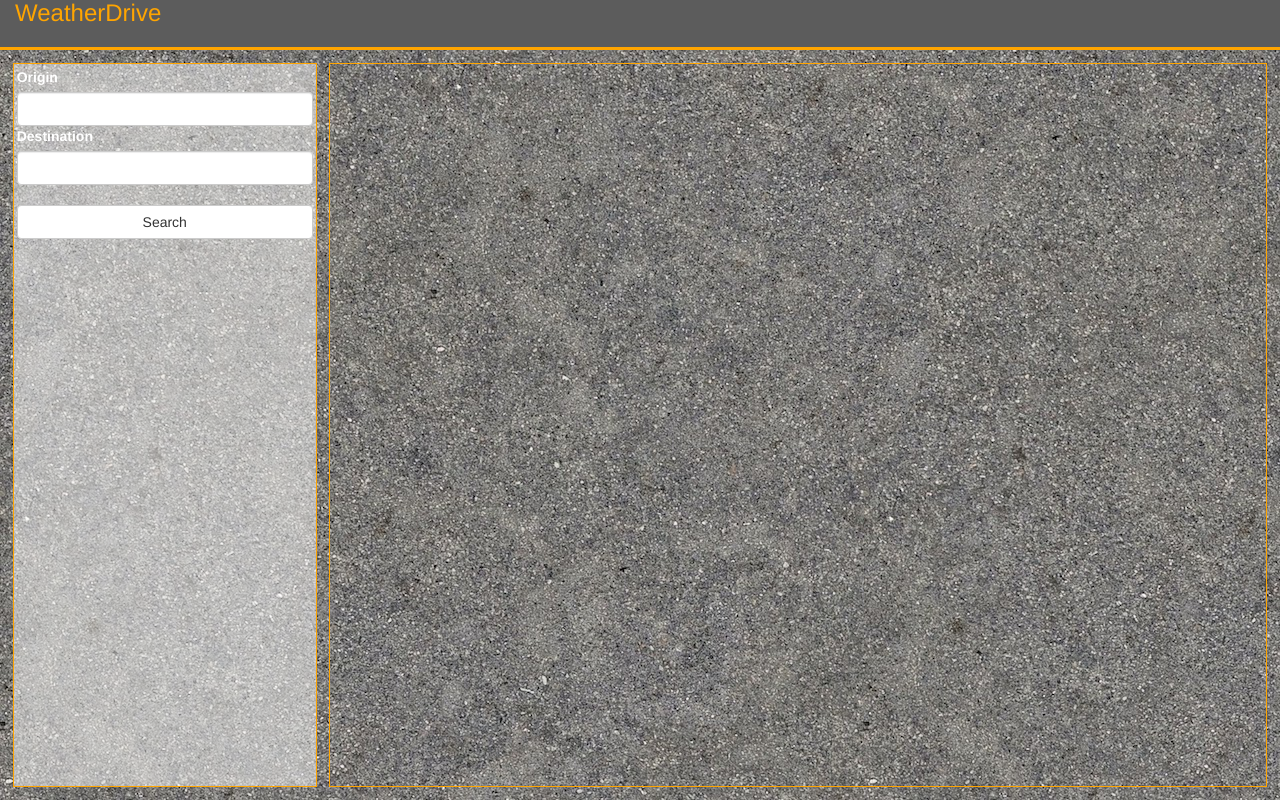
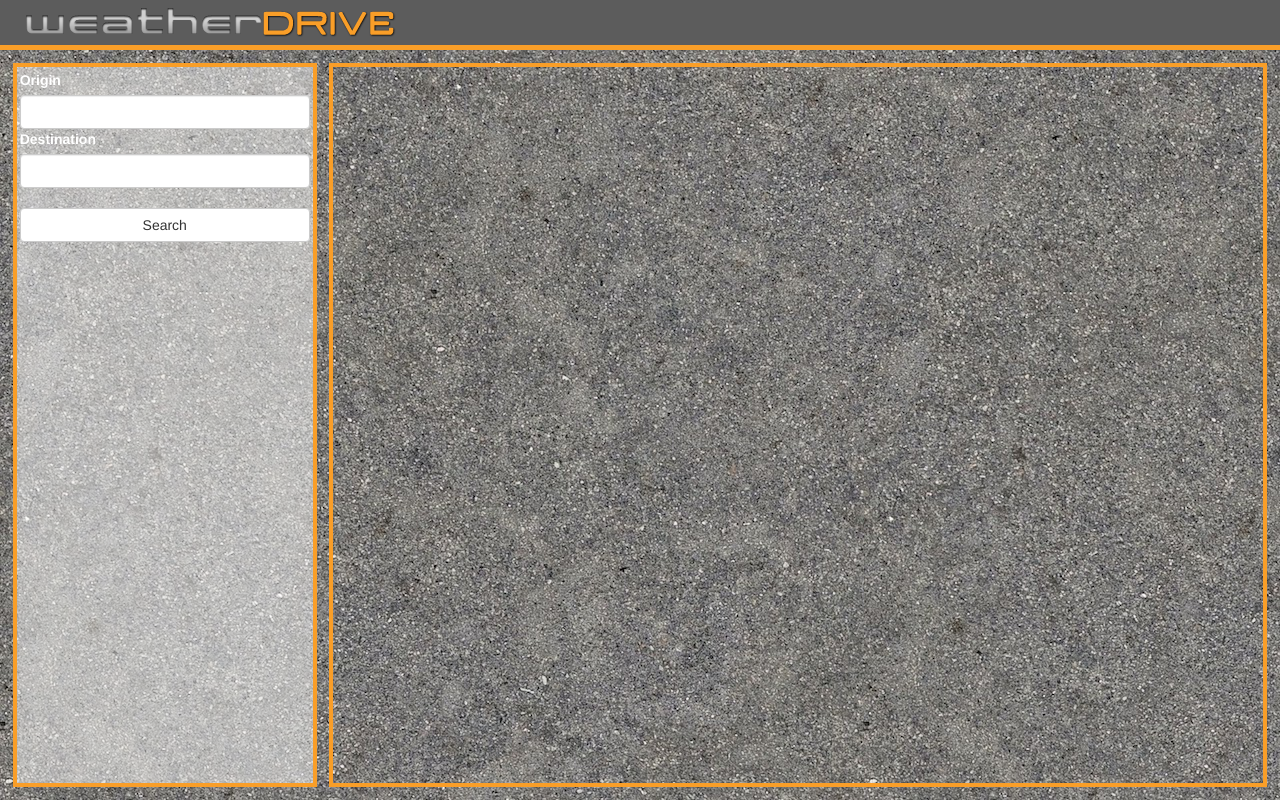
Before and after one commit to jwnannas/weatherdrive, a PHP site: page / in a window 1280 px wide. Run offline with PHP 8.4, Linux system fonts and the light colour scheme; some libraries are stand-ins or nearby versions.

Commit message:
added weather rows in step by step weather, collapsable directions, new styling and logo

```diff
--- a/css/style.css
+++ b/css/style.css
@@ -11,12 +11,12 @@ body {
 nav, .navbar {
 	height: 5%;
 	margin-bottom: 0;
-	color: #FFA500;
+	color: #F99E28;
 	background-color: #5C5C5C;
-	border-bottom: 3px solid #FFA500;
+	border-bottom: 5px solid #F99E28;
 }
 
-h3 {
+h1 {
 	margin: 0;
 }
 
@@ -32,7 +32,7 @@ label {
 .map-container{
     position: relative;
     height: 100%;
-    border: 1px solid #FFA500;
+    border: 4px solid #F99E28;
 }
 .map-container .map-canvas{
     position: absolute;
@@ -62,7 +62,7 @@ label {
 }
 
 #search {
-	width: 100%
+	width: 100%;
 }
 
 table {
@@ -80,7 +80,17 @@ thead, thead tr, thead tr td{
 }
 
 .info {
-	border: 1px solid #FFA500;
+	border: 4px solid #F99E28;
+}
+
+#directionsTbody, #directionsTr, #directionsTD {
+	display: block;
+	width: 100%;
+}
+
+
+.adp-directions {
+	display: table;
 }
 
 table {
@@ -89,7 +99,7 @@ table {
 }
 
 .wi {
-	color: #FFA500;
+	color: #F99E28;
 }
 
 .weatherBox {
@@ -98,7 +108,7 @@ table {
 }
 
 .weatherBoxTitle {
-	border-bottom: 2px solid #FFA500;
+	border-bottom: 3px solid #F99E28;
 }
 
 .weatherInfoContainer {
@@ -110,7 +120,7 @@ table {
 }
 
 .top {
-	border-top: 1px solid gray;
+	border-top: 2px solid gray;
 }
 
 .detailWeather {
@@ -125,3 +135,9 @@ table {
 	display: table;
 	text-align: center;
 }
+
+.toggleSteps {
+	color: #0000EE;
+	font-weight: bold;
+
+}
--- a/index.php
+++ b/index.php
@@ -19,7 +19,7 @@
 	<nav class="navbar navbar-default navbar-fixed-top">
 		<div class="container-fluid">
 			<div class="navbar-header">
-				<h3 class="navbard-brand" href="">WeatherDrive</h3>
+				<h1 class="navbard-brand"><img src="images/logo.png"></h1>
 			</div>
 		</div>
 	</nav>
@@ -41,9 +41,9 @@
 							</td>
 						</tr>
 					</thead>
-					<tbody>
-						<tr>
-							<td>
+					<tbody id="directionsTbody">
+						<tr id ="directionsTr">
+							<td id="directionsTD">
 									<div id="directions"></div>
 								</div>
 							</td>
--- a/js/mapScript.js
+++ b/js/mapScript.js
@@ -3,7 +3,7 @@ var markers = [];
 var map;
 
 $('.info').slimScroll({
-  color: '#FFA500',
+  color: '#F99E28',
   size: '5px',
   height: '100%',
 });
@@ -40,7 +40,7 @@ function calculateAndDisplayRoute(directionsService, directionsDisplay) {
       //provideRouteAlternatives: true
   }, function(response, status) {
       if (status === google.maps.DirectionsStatus.OK) {
-          var numWeatherPoints = 3;//Preset now but will pull from search when built
+          var numWeatherPoints = 5;//Preset now but will pull from search when built
           weatherLocations = buildLocationsArray(response, numWeatherPoints);
           getWeather(weatherLocations);
           directionsDisplay.setDirections(response);
@@ -131,7 +131,7 @@ function calculateAndDisplayRoute(directionsService, directionsDisplay) {
                       '</div><table><tr class="prominentWeather">'+
               '<td><i class="wi wi-forecast-io-' + weatherObject["predictedWeather"]["icon"] + '"></i></td>'+
               '<td><b>' + (weatherObject["predictedWeather"]["temperature"]).toFixed() + '&deg;</b></td>'+
-              '<td><i class="wi wi-wind from-' + weatherObject["predictedWeather"][i] + '-deg"></td><tr><td>'+
+              '<td><i class="wi wi-wind from-' + weatherObject["predictedWeather"]["windBearing"] + '-deg"></i></td><tr><td>'+
                weatherObject["predictedWeather"]["summary"]+'</td>'+
               '<td>App. Temp: '+(weatherObject["predictedWeather"]["apparentTemperature"]).toFixed()+'&deg; F</td><td>'+
               (weatherObject["predictedWeather"]["windSpeed"]).toFixed()+'mph</td></tr>'+
@@ -149,10 +149,13 @@ function calculateAndDisplayRoute(directionsService, directionsDisplay) {
     deleteMarkers();
       var weatherPoints = JSON.parse(weatherData);
       console.log(weatherPoints);
-      $(".adp-directions tr").eq(0).append("<td>"+'<i class="wi wi-forecast-io-' + weatherPoints[0]["predictedWeather"]["icon"] + '"></i>'+"</td>");
+      $("table .adp-directions").before('<div data-toggle="collapse" data-target=".nonWeatherStep" class="toggleSteps">Toggle all steps</div>');
+      addCollapseClass(weatherPoints[weatherPoints.length-1]["activeStep"]);
+      removeCollapseClass(weatherPoints);
+      $(".adp-directions tr").eq(0).after(getWeatherRow(weatherPoints[0]));
       for (m = 0; m < weatherPoints.length; m++) {
         if (m > 0 && m < weatherPoints.length-1) {
-        $(".adp-directions tr").eq(Number(weatherPoints[m]["activeStep"])-1).append('<td><i class="wi wi-forecast-io-' + weatherPoints[m]["predictedWeather"]["icon"] + '"></i></td>');
+        $(".adp-directions tr").eq(Number(weatherPoints[m]["activeStep"])+m).after(getWeatherRow(weatherPoints[m]));
         }
         var lat = Number(weatherPoints[m]["latitude"]);
         var lng = Number(weatherPoints[m]["longitude"]);
@@ -168,7 +171,6 @@ function calculateAndDisplayRoute(directionsService, directionsDisplay) {
         });
 
         markers.push(marker);
-
 
       marker.html = makeWeatherWindow(weatherPoints[m]);
 
@@ -193,11 +195,35 @@ function calculateAndDisplayRoute(directionsService, directionsDisplay) {
           boxText.innerHTML = this.html;
           ib.setContent(boxText);
             ib.open(map, this);
-
         });
       }
-      $(".adp-directions tr").eq(Number(weatherPoints[weatherPoints.length-1]["activeStep"])).append("<td>"+'<i class="wi wi-forecast-io-' + weatherPoints[weatherPoints.length-1]["predictedWeather"]["icon"] + '"></i>'+"</td>");
+      $(".adp-directions tr").eq(Number(weatherPoints[weatherPoints.length-1]["activeStep"])+weatherPoints.length-1).after(getWeatherRow(weatherPoints[weatherPoints.length-1]));
       showMarkers();
+
+      function getWeatherRow(weather) {
+        var trimmedDate = weather["convertedLocationTime"];
+        trimmedDate = trimmedDate.substring(0, trimmedDate.indexOf('T')+1);
+        var weatherRow = "<tr><td></td><td>"+'<i class="wi wi-forecast-io-' + weather["predictedWeather"]["icon"] + '"></i></td>'+
+                  '<td><b>'+(weather["predictedWeather"]["temperature"]).toFixed() + '&deg; F</b>'+
+                  ' <i>'+weather["predictedWeather"]["summary"]+'</i> &#64; ' + trimmedDate +
+                  '</td></tr>';
+
+        return weatherRow;
+      }
+
+      function addCollapseClass (step) {
+        for (n=0; n <= step; n++) {
+          $(".adp-directions tr").eq(n).addClass("nonWeatherStep collapse");
+       }
+      }
+
+      function removeCollapseClass (weather) {
+        for (o=0; o <= weather.length-1; o++) {
+        console.log(weather[o]["activeStep"]);
+          $(".adp-directions tr").eq(weather[o]["activeStep"]).removeClass("nonWeatherStep collapse");
+        }
+      }
+
     }
 }
 
```
Also changed, not shown: images/logo.png (added). Lines whose indentation alone changed are shown as unchanged.
